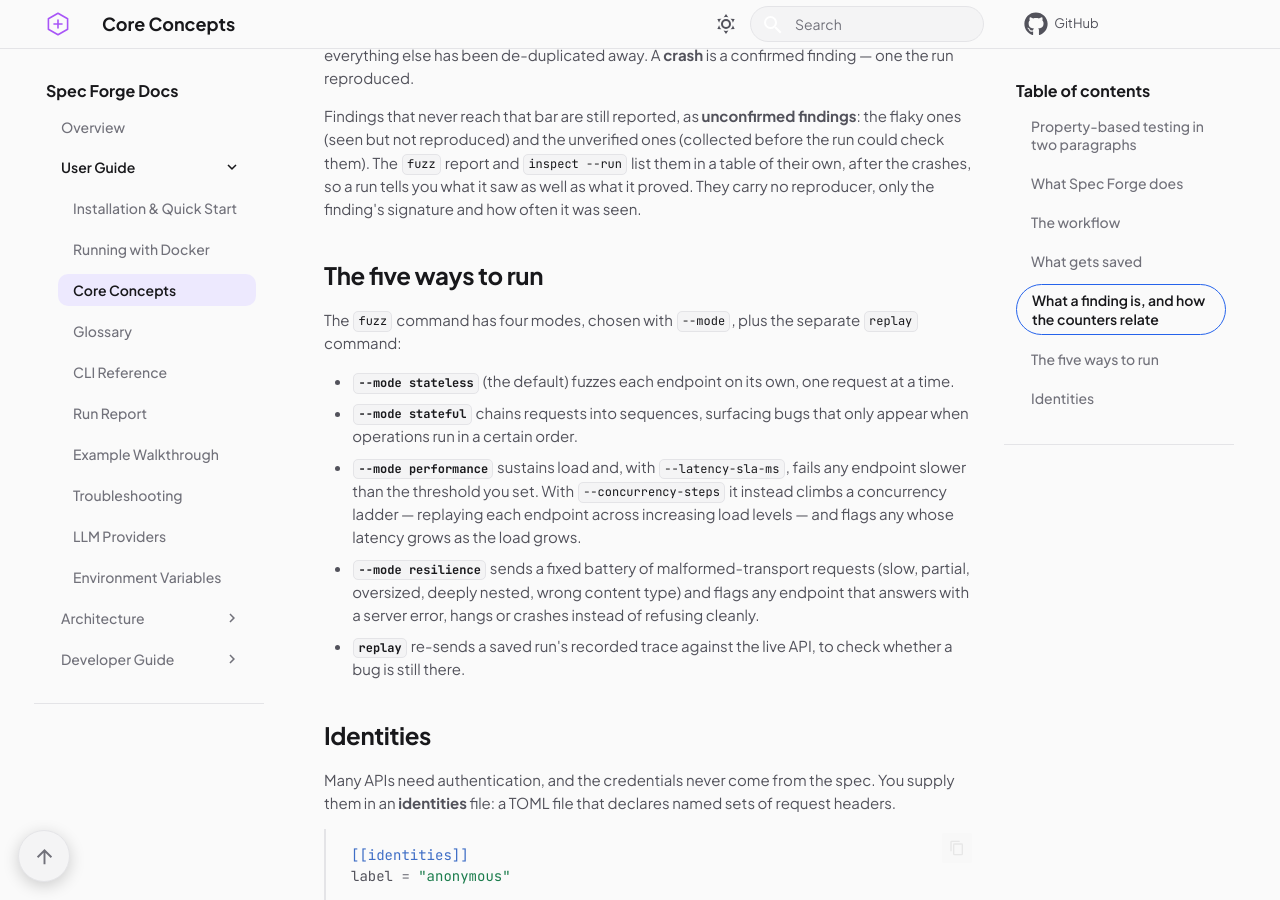
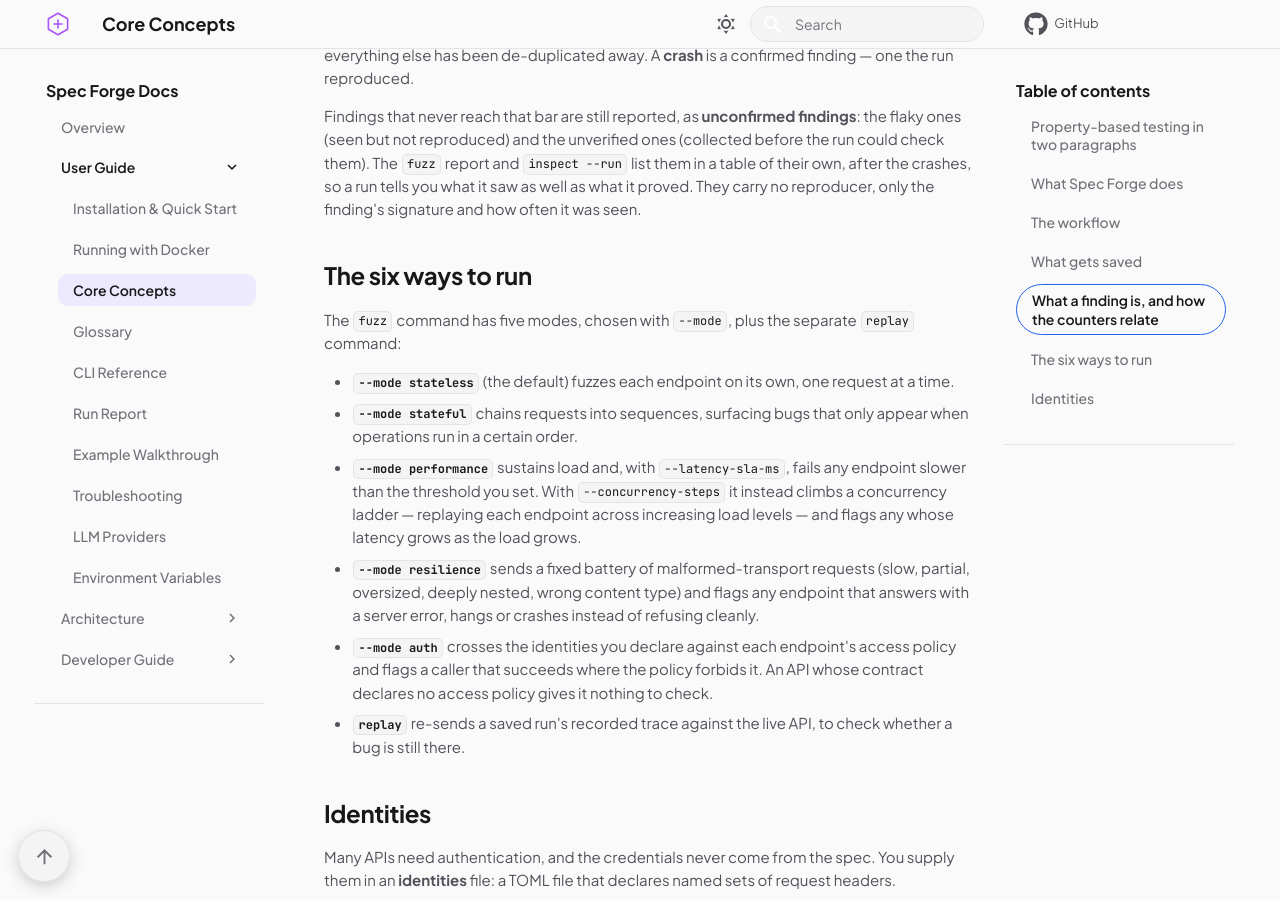
Before and after one commit to Spec-Forge-Testing/specforge-docs, an MkDocs documentation site: the page built from docs/user-guide/concepts.md, in a window 1280 px wide and 900 px high, scrolled down 4036 px. Built offline with MkDocs 1.6.1 and Material for MkDocs 9.7.7, drawn with Linux system fonts in a browser that asks for light colours; comment, search, counter and statistics services are not loaded.

Commit message:
docs(user-guide): auth is a fuzz mode, a dead target aborts, and the envelope carries the current schema

```diff
--- a/docs/user-guide/concepts.md
+++ b/docs/user-guide/concepts.md
@@ -133,9 +133,9 @@ findings**: the flaky ones (seen but not reproduced) and the unverified ones
 tells you what it saw as well as what it proved. They carry no reproducer, only
 the finding's signature and how often it was seen.
 
-## The five ways to run
+## The six ways to run
 
-The `fuzz` command has four modes, chosen with `--mode`, plus the separate `replay` command:
+The `fuzz` command has five modes, chosen with `--mode`, plus the separate `replay` command:
 
 - **`--mode stateless`** (the default) fuzzes each endpoint on its own, one request at a time.
 - **`--mode stateful`** chains requests into sequences, surfacing bugs that only appear when
@@ -147,6 +147,9 @@ The `fuzz` command has four modes, chosen with `--mode`, plus the separate `repl
 - **`--mode resilience`** sends a fixed battery of malformed-transport requests (slow, partial,
   oversized, deeply nested, wrong content type) and flags any endpoint that answers with a
   server error, hangs or crashes instead of refusing cleanly.
+- **`--mode auth`** crosses the identities you declare against each endpoint's access policy
+  and flags a caller that succeeds where the policy forbids it. An API whose contract
+  declares no access policy gives it nothing to check.
 - **`replay`** re-sends a saved run's recorded trace against the live API, to check whether a
   bug is still there.
 
```
Also changed, not shown: docs/architecture/overview.md (+1 -1 lines), docs/testing/suite.md (+3 -5 lines), docs/user-guide/cli-reference.md (+3 -3 lines), docs/user-guide/glossary.md (+1 -1 lines), docs/user-guide/troubleshooting.md (+2 -2 lines).
